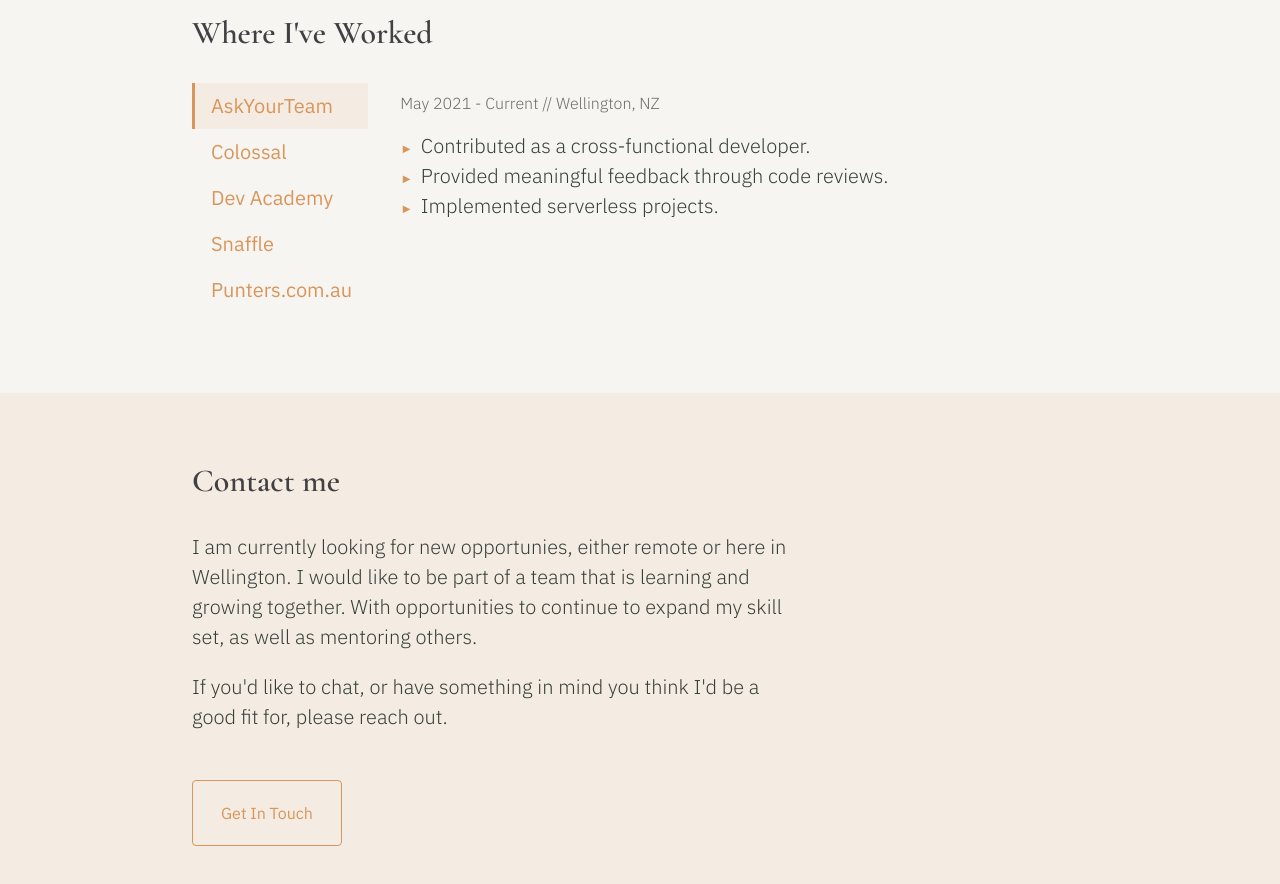
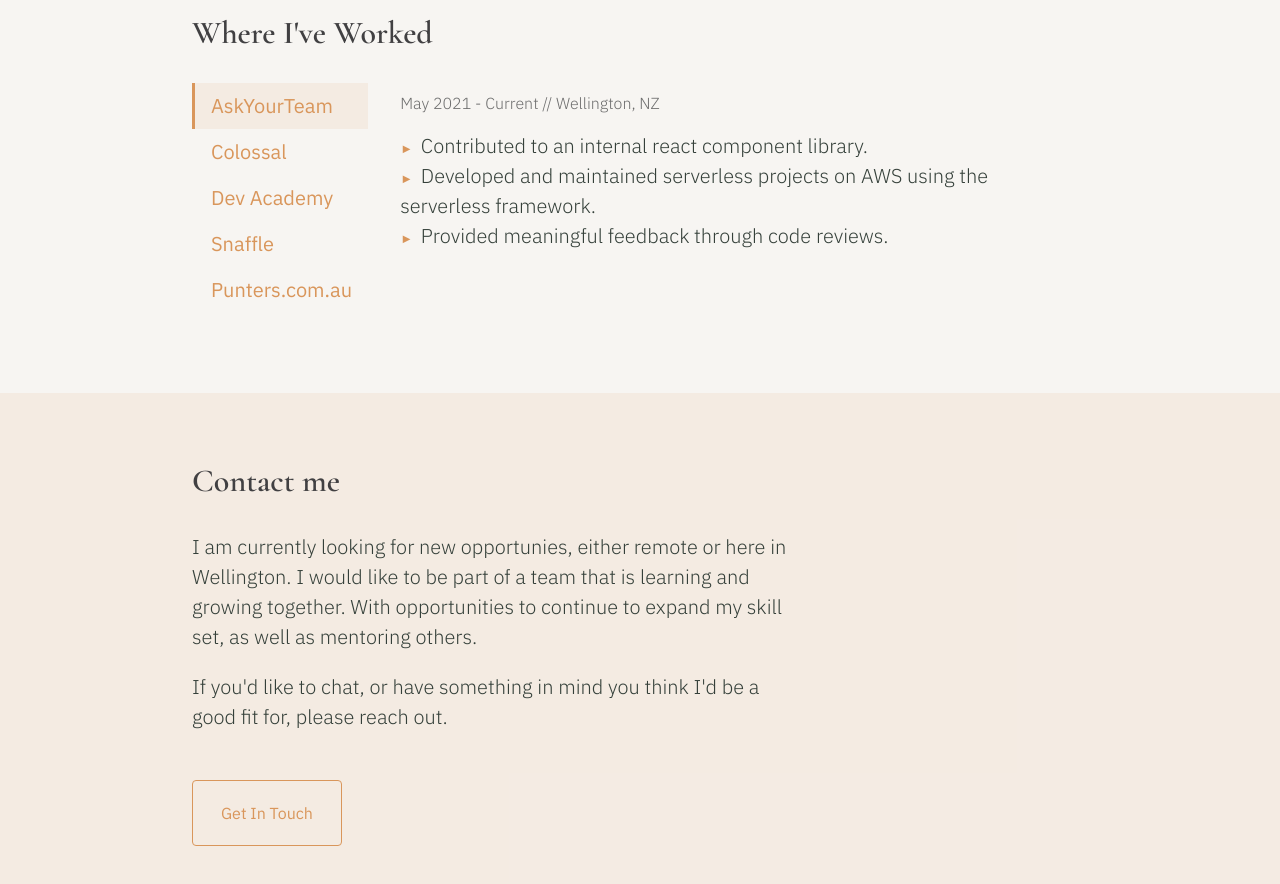
Before and after one commit to hanface/hanface.github.io, a React (Create React App) app: page / in a window 1280 px wide. Shown: the part 1260-2144 px from the top of the page. Built offline with nearby package versions, Linux system fonts and the light colour scheme.

Commit message:
updated ayt role

```diff
--- a/src/components/Experience/AskYourTeam.jsx
+++ b/src/components/Experience/AskYourTeam.jsx
@@ -3,13 +3,9 @@
     <article className="tab-content">
       <p>May 2021 - Current // Wellington, NZ</p>
       <ul>
-        <li>
-          Contributed as a cross-functional developer.
-        </li>
+        <li>Contributed to an internal react component library.</li>
+        <li>Developed and maintained serverless projects on AWS using the serverless framework.</li>
         <li>Provided meaningful feedback through code reviews.</li>
-        <li>
-          Implemented serverless projects.
-        </li>
       </ul>
     </article>
   );
```
